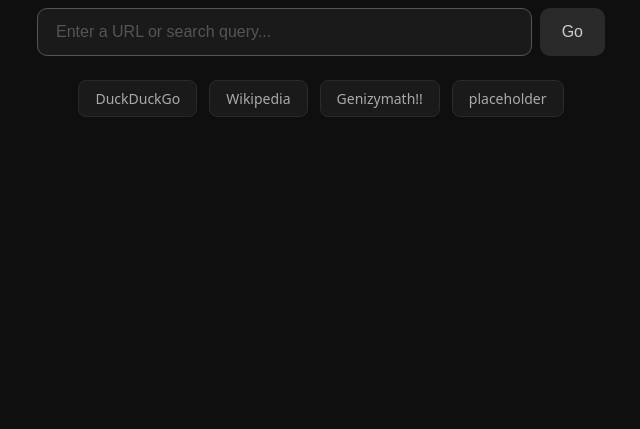
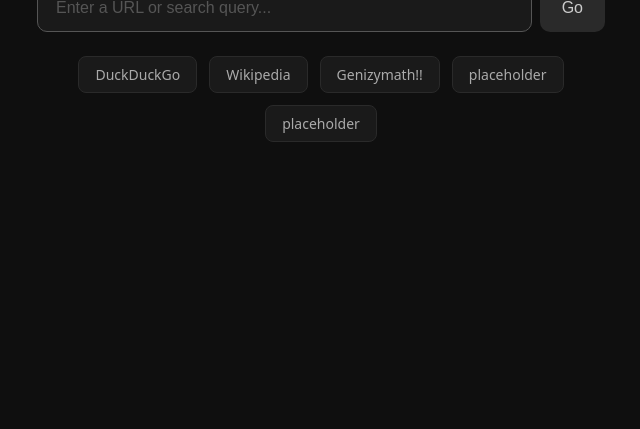
Before and after one commit to mathgameswtf/codespaces-proxy, a website: page public/index.html in a window 1280 px wide. Shown: the part 371-800 px from the top of the page, without its empty margins (319-959 px from the left). Drawn offline with Linux system fonts and the light colour scheme.

Commit message:
updated index.html

```diff
--- a/public/index.html
+++ b/public/index.html
@@ -113,6 +113,7 @@
     <a class="shortcut" href="/proxy/https/wikipedia.org">Wikipedia</a>
     <a class="shortcut" href="/proxy/https/genizymath.github.io/">Genizymath!!</a>
     <a class="shortcut" href="/proxy">placeholder</a>
+    <a class="shortcut" href="/proxy">placeholder</a>
   </div>
 
   <script>
```
